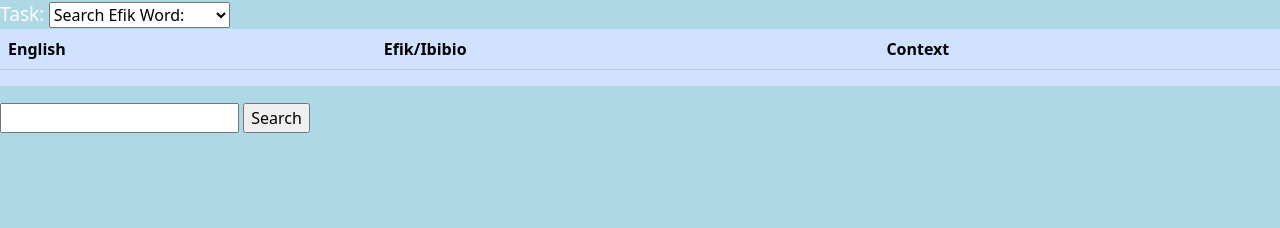
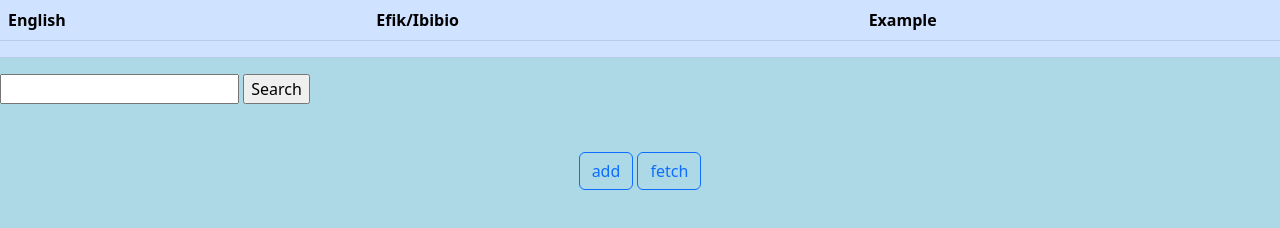
Before and after one commit to IsraelAfangideh/Andi-Kappa-Translator-App-, a plain HTML site: page andikappa/iso_andikappa/fetch.html in a window 1280 px wide. Drawn offline with nearby package versions, Linux system fonts and the light colour scheme.

Commit message:
changed layout of fetch page

```diff
--- a/andikappa/iso_andikappa/fetch.html
+++ b/andikappa/iso_andikappa/fetch.html
@@ -10,24 +10,13 @@
 <link rel="stylesheet" href="global.css">
   </head>
   <body>
-    <div>
-      <label for="" style="color: white; font-size: larger; font-weight: 450;"> Task:</label>
-
-      <select name="language" id="language">
-
-        <option value="Search Efik Word">Search Efik Word:</option>
-       <option value="Search English Word">Search English Word:</option>
-       <option value="Add New Translation">Add New Translation</option>
-      </select>
-
-    </div>
 
     <div class="div">
 <table class="table table-primary" >
     <thead>
     <th>English</th>
     <th>Efik/Ibibio</th>
-    <th>Context</th>
+    <th>Example</th>
 </thead>
 <tbody id="tablebody">
 <td></td>
@@ -47,6 +36,15 @@
 
 
     <input id="submit" type="submit" value="Search" />
+    <br>
+    <br>
+    <br>
+    <center>
+      <div>
+        <button class="btn btn-outline-primary" type="button">add</button>
+        <button class="btn btn-outline-primary" type="button">fetch</button>
+    </div>
+  </center>
     <script src="fetch.js"></script>
   </body>
 
--- a/andikappa/iso_andikappa/fetch.js
+++ b/andikappa/iso_andikappa/fetch.js
@@ -16,12 +16,12 @@ let efikword = document.getElementById("efikword").value
     let response = await fetch (url + "fetch/" + efikword,{
 
     })
-    console.log(response.json)
+    // console.log(response.json)
 
     if (response.status == 200){
         let data = await response.json();
 
-        console.log(data)
+        // console.log(data)
 
         for (let englishword of data){
             let row = document.createElement("tr");
```
Also changed, not shown: andikappa/iso_andikappa/add.html (+2 -3 lines).
